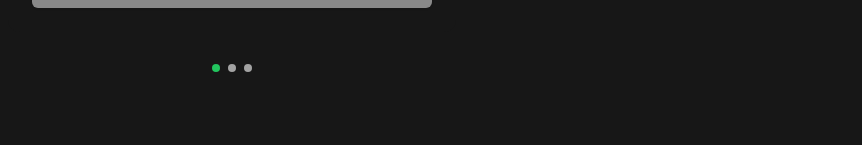
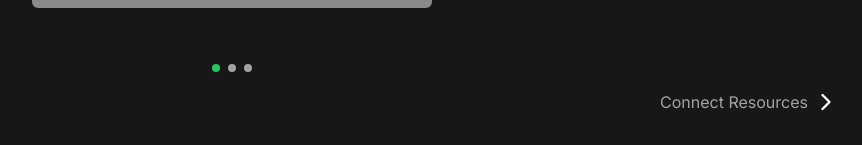
Before and after one commit to shomik-das/Butter-Chat, a React (Vite) app: page /onboarding in a window 1280 px wide. Shown: the part 860-1005 px from the top of the page, without its empty margins (408-1270 px from the left). Before the commit the page ends 964 px from the top, so only its background shows below. Built offline with nearby package versions, Linux system fonts and the light colour scheme; no server answers.

Commit message:
fix the skip flow add footer

```diff
--- a/src/components/connect/connect-resources-card.tsx
+++ b/src/components/connect/connect-resources-card.tsx
@@ -19,7 +19,7 @@ export default function ConnectResourcesCard() {
     { id: "instagram", name: "Connect Instagram", icon: <Instagram className="text-primary-foreground" />, connected: false, category: "social" },
     { id: "whatsapp", name: "Connect Whatsapp", icon: <MessageCircle className="text-primary-foreground" />, connected: false, category: "social" },
     { id: "woocommerce", name: "Integrate WooCommerce", icon: <Handbag className="text-primary-foreground" />, connected: true, category: "ecommerce" },
-    { id: "shopify", name: "Connect Shopify", icon: "🏪", connected: false, category: "ecommerce" },
+    { id: "shopify", name: "Connect Shopify", icon: <Handbag className="text-primary-foreground" />, connected: false, category: "ecommerce" },
   ])
 
   const toggleConnection = (id: string) => {
@@ -90,7 +90,7 @@ export default function ConnectResourcesCard() {
                   <button
                     onClick={() => toggleConnection(connection.id)}
                     className={`rounded-full flex items-center justify-center transition-all ${
-                      connection.connected ? "bg-[#34FC70]" : ""
+                      connection.connected ? "bg-green-500" : ""
                     }`}
                   >
                     {connection.connected ? (
--- a/src/components/onboarding/footer.tsx
+++ b/src/components/onboarding/footer.tsx
@@ -0,0 +1,51 @@
+import { ChevronLeft, ChevronRight } from "lucide-react"
+
+interface FooterProps {
+  currentPage: number
+  totalPages: number
+  pageTitles: string[]
+  onPrev: () => void
+  onNext: () => void
+}
+
+export default function Footer({
+  currentPage,
+  totalPages,
+  pageTitles,
+  onPrev,
+  onNext,
+}: FooterProps) {
+  const hasPrev = currentPage > 1
+  const isLast = currentPage === totalPages
+
+  return (
+    <footer className="w-full flex items-center justify-between">
+
+      {/* PREVIOUS */}
+      {hasPrev ? (
+        <div
+          onClick={onPrev}
+          role="button"
+          tabIndex={0}
+          className="flex items-center gap-1 cursor-pointer"
+        >
+          <ChevronLeft size={28} />
+          <span className="text-muted-foreground text-sm lg:text-base hover:text-foreground transition">{pageTitles[currentPage - 2]}</span>
+        </div>
+      ) : (
+        <div />
+      )}
+
+      {/* NEXT / HOME */}
+      <div
+        onClick={onNext}
+        role="button"
+        tabIndex={0}
+        className="flex items-center gap-1 cursor-pointer"
+      >
+        <span className="text-muted-foreground text-sm lg:text-base hover:text-foreground transition">{isLast ? "Home Page" : pageTitles[currentPage]}</span>
+        <ChevronRight size={28} />
+      </div>
+    </footer>
+  )
+}
--- a/src/components/onboarding/header.tsx
+++ b/src/components/onboarding/header.tsx
@@ -1,38 +1,30 @@
 import { Button } from "@/components/ui/button"
 import { CornerUpRight } from 'lucide-react';
 import {MessageCircle} from "lucide-react"
+import { useNavigate } from "react-router-dom";
 
-interface HeaderProps {
-  onSkip?: () => void
-}
 
-export default function Header({ onSkip }: HeaderProps) {
+export default function Header() {
+  const navigate = useNavigate();
+  const clickHandler = () => {
+    localStorage.removeItem("onboarding_step");
+    navigate("/");
+  };
   return (
     <header className="flex items-center justify-between">
-
-      {/* LEFT: LOGO */}
       <div className="flex items-center gap-2">
-        {/* <img
-          src="/icons/message.svg"
-          alt="ButterChat"
-          className="w-7 h-7"
-        /> */}
         <MessageCircle className="text-primary text-2xl"/>
         <span className="text-primary text-2xl font-medium">
           ButterChat
         </span>
       </div>
-
-      {/* RIGHT: SKIP BUTTON */}
-      {onSkip && (
         <Button
           variant="outline"
-          onClick={onSkip}
+          onClick={clickHandler}
         >
           Skip Now
           <CornerUpRight />
         </Button>
-      )}
     </header>
   )
 }
--- a/src/components/onboarding/pagination-dots.tsx
+++ b/src/components/onboarding/pagination-dots.tsx
@@ -6,7 +6,7 @@ interface PaginationDotsProps {
 
 export default function PaginationDots({ currentPage, totalPages, onPageChange }: PaginationDotsProps) {
   return (
-    <div className="flex justify-center gap-2">
+    <div className="flex pb-4 justify-center gap-2">
       {Array.from({ length: totalPages }).map((_, index) => {
         const pageNum = index + 1
         return (
--- a/src/pages/onboarding/onboarding-page.tsx
+++ b/src/pages/onboarding/onboarding-page.tsx
@@ -1,41 +1,60 @@
-import { useState } from "react"
+import { useState, useEffect } from "react"
 import Header from "@/components/onboarding/header"
 import PaginationDots from "@/components/onboarding/pagination-dots"
 import ProfileUpdateCard from "@/components/profile/profile-update-card"
 import ConnectResourcesCard from "@/components/connect/connect-resources-card"
 import CreateAgentCard from "@/components/agent/create-agent-card"
+import Footer from "@/components/onboarding/footer"
 import { useNavigate } from "react-router-dom"
-
 
 interface OnboardingStepProps {
   isFirst: boolean
   isLast: boolean
 }
 
-
-
 export default function Onboarding() {
-  const [currentPage, setCurrentPage] = useState(1)
   const navigate = useNavigate()
+  const [currentPage, setCurrentPage] = useState<number>(() => {
+    const saved = localStorage.getItem("onboarding_step");
+    return saved ? Number(saved) : 1
+  })
 
   const pages: React.ComponentType<OnboardingStepProps>[] = [
     ProfileUpdateCard,
     ConnectResourcesCard,
     CreateAgentCard,
   ]
+  const pageTitles = [
+    "Profile Information",
+    "Connect Resources",
+    "Create AI Agent",
+  ]
+  const totalPages = pages.length
+  const isFirst = currentPage === 1
+  const isLast = currentPage === totalPages
 
-  const handleSkip = () => {
-    if (currentPage < pages.length) {
+  const next = () => {
+    if (!isLast) {
       setCurrentPage(p => p + 1)
     } else {
+      localStorage.removeItem("onboarding_step");
       navigate("/")
     }
   }
+
+  const prev = () => {
+    if (!isFirst) setCurrentPage(p => p - 1)
+  }
+
+  useEffect(() => {
+    localStorage.setItem("onboarding_step", String(currentPage))
+  }, [currentPage])
+
+
   const CurrentPage = pages[currentPage - 1]
   return (
     <div className="min-h-screen flex flex-col p-6 lg:p-8">
-      <Header onSkip={handleSkip} />
-
+      <Header/>
       <main className="flex-1 flex items-center justify-center lg:p-8 py-4">
         <div className="w-full max-w-md">
           <CurrentPage
@@ -49,6 +68,13 @@ export default function Onboarding() {
         totalPages={pages.length}
         onPageChange={setCurrentPage}
       />
+      <Footer
+        currentPage={currentPage}
+        totalPages={totalPages}
+        pageTitles={pageTitles}
+        onPrev={prev}
+        onNext={next}
+      />
     </div>
   )
 }
```
